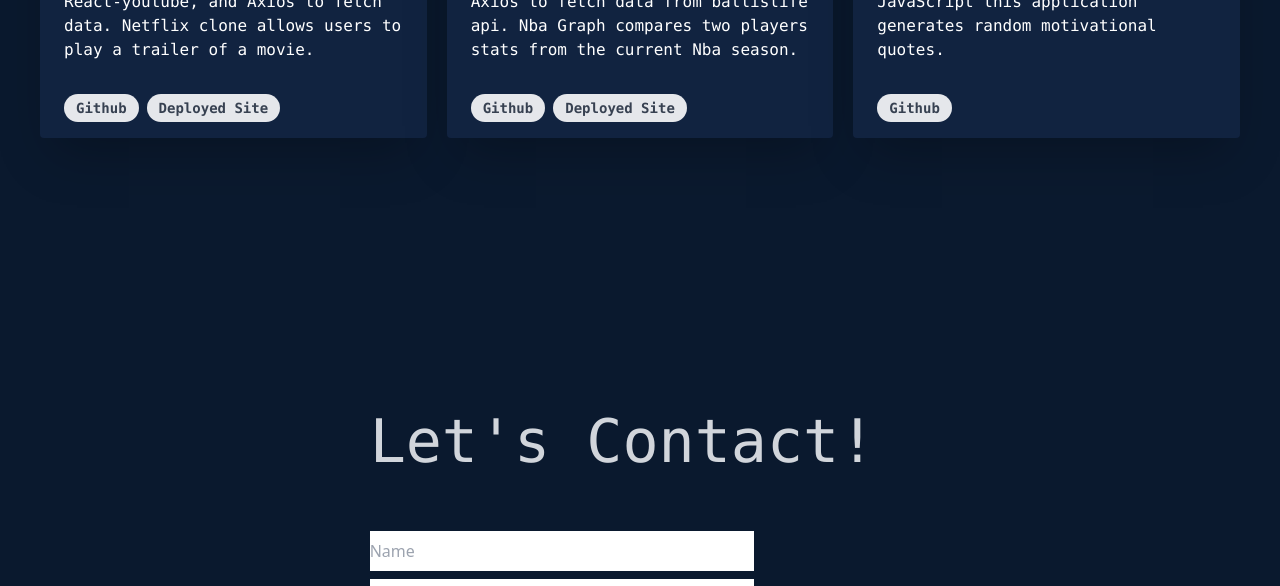
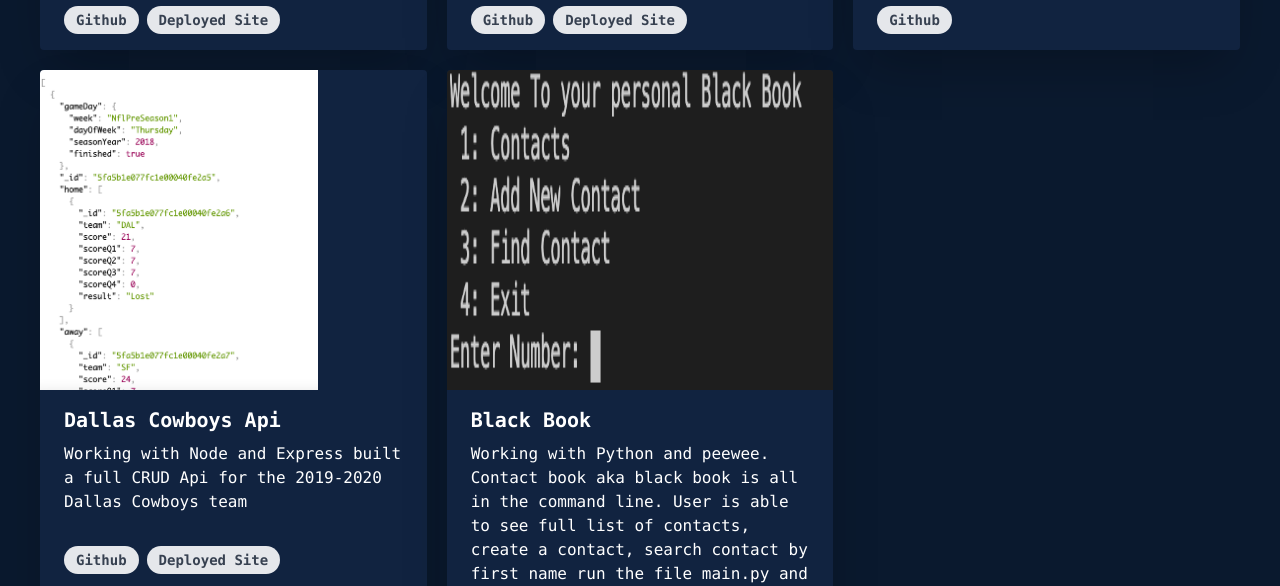
Before and after one commit to JeremiahSalley/portfoliov2, a React (Create React App) app in the folder portfolio/: page / in a window 1280 px wide. Shown: the part 2214-2800 px from the top of the page. Built offline with nearby package versions, Linux system fonts and the light colour scheme.

Commit message:
finished

```diff
--- a/portfolio/src/App.css
+++ b/portfolio/src/App.css
@@ -1,5 +1,6 @@
 .App {
   text-align: center;
+
 }
 
 .App-logo {
--- a/portfolio/src/App.js
+++ b/portfolio/src/App.js
@@ -16,14 +16,14 @@
   }
 
   return (
-    <>
+    <div style={{ background: "#0A192E",}}>
       <Navbar toggle={toggle}/>
       <SideBar isOpen={isOpen} toggle={toggle}/>
       <Home />
       <About />
       <Projects />
       <Contact />
-    </>
+    </div>
   );
 }
 
--- a/portfolio/src/Components/About.js
+++ b/portfolio/src/Components/About.js
@@ -1,5 +1,5 @@
 import React from "react";
-import profilepic from "../images/profilepic.JPG";
+// import profilepic from "../images/profilepic.JPG";
 
 function About() {
   return (
@@ -26,7 +26,7 @@
             <br />
             and develope new skills and concepts.
           </p>
-          <ol className="list-disc mt-6 grid justify-center grid-cols-4 ">
+          <ol className="list-disc mt-6 grid justify-center grid-cols-2  lg:grid-cols-4 ">
             <li>Html</li>
             <li>Css</li>
             <li>JavaScript es6</li>
@@ -37,9 +37,9 @@
             <li>Python</li>
           </ol>
         </div>
-        <div className="border-double border-4 border-white ml-6">
-          <img src={profilepic} alt="profilepic" className="float-right w-72" />
-        </div>
+        {/* <div className="border-double border-4 border-white ml-6 lg: visible">
+          <img src={profilepic} alt="profilepic" className="float-right w-72 " />
+        </div> */}
       </div>
     </>
   );
--- a/portfolio/src/Components/Contact.js
+++ b/portfolio/src/Components/Contact.js
@@ -29,14 +29,16 @@
   return (
     <>
       <div
-      className="h-screen flex items-center justify-center"
+        className="min-h-screen flex items-center justify-center lg:mt-0"
         style={{
           background: "#0A192E",
-      }} id='/contact'
+        }}
+        id="/contact"
       >
+
           <div>
-        <h1 className="text-6xl font-mono text-gray-300 mb-10">
-          Let's Contact!
+            <h1 className="text-2xl font-mono text-gray-300 mb-10  mt-96 lg:text-6xl lg:mt-0">
+              Let's Connect!
             </h1>
             <div className="container">
               <form onSubmit={sendEmail}>
@@ -44,7 +46,7 @@
                   <div className="col-8 form-group mx-auto ">
                     <input
                       type="text"
-                  className="form-control w-96 h-10"
+                      className="form-control w-80 h-10 lg:w-96"
                       placeholder="Name"
                       name="name"
                     />
@@ -52,7 +54,7 @@
                   <div className="col-8 form-group pt-2 mx-auto">
                     <input
                       type="email"
-                  className="form-control w-96 h-10"
+                      className="form-control w-80 h-10 lg:w-96"
                       placeholder="Email Address"
                       name="email"
                     />
@@ -60,14 +62,14 @@
                   <div className="col-8 form-group pt-2 mx-auto">
                     <input
                       type="text"
-                  className="form-control w-96 h-10"
+                      className="form-control w-80 h-10 lg:w-96"
                       placeholder="Subject"
                       name="subject"
                     />
                   </div>
                   <div className="col-8 form-group pt-2 mx-auto">
                     <textarea
-                  className="form-control w-96"
+                      className="form-control w-80 lg:w-96"
                       id=""
                       cols="30"
                       rows="8"
@@ -86,9 +88,13 @@
               </form>
             </div>
           </div>
-      <div className='grid grid-cols-1 gap-6 cursor-pointer'>
-        <GitHubIcon style={{ color: grey[300] }} fontSize="large" />
-        <LinkedInIcon fontSize="large" style={{ color: grey[300] }} />
+          <div className="grid grid-cols-1 gap-6 cursor-pointer mt-48 lg:mt-0">
+            <a href="https://github.com/JeremiahSalley">
+              <GitHubIcon style={{ color: grey[300] }} fontSize="large" className='ml-4'/>
+            </a>
+            <a href="https://www.linkedin.com/in/jeremiah-salley/">
+              <LinkedInIcon fontSize="large" style={{ color: grey[300] }} className='ml-4' />
+            </a>
           </div>
         </div>
     </>
--- a/portfolio/src/Components/Home.js
+++ b/portfolio/src/Components/Home.js
@@ -6,16 +6,16 @@
   return (
     <>
       <div
-        className="h-screen flex items-center justify-center"
+        className="h-screen flex items-center justify-center "
         style={{
           background: "#0A192E",
         }}
         id="/"
       >
-        <h1 className="text-6xl font-mono text-gray-300">Jeremiah Salley</h1>
+        <h1 className="text-2xl font-mono text-gray-300 sm:text-left md:text-6xl">Jeremiah Salley</h1>
         <ReactTypingEffect
-          className="mt-40 text-4xl font-mono text-gray-200"
-          text={["Full Stack Web Developer"]}
+          className="mt-56 text-xs font-mono text-gray-200 sm:text-left md: text-4xl"
+          text={["Software Developer"]}
           speed={100}
           eraseDelay={700}
         />
--- a/portfolio/src/Components/NavbarElement.js
+++ b/portfolio/src/Components/NavbarElement.js
@@ -33,7 +33,7 @@
 export const MobileIcon = styled.div`
   display: none;
 
-  @media screen and (max-width: 768px){
+  @media screen and (max-width: 780px){
       display: block;
       position: absolute;
       top: 1.4rem;
@@ -49,9 +49,9 @@
   align-items: center;
   list-style: none;
   text-align: center;
-  margin-right: -22px;
+  margin-left: 15rem;
 
-  @media screen and (max-width: 768px){
+  @media screen and (max-width: 780px){
       display: none;
   }
 `;
@@ -76,4 +76,5 @@
   font-size: 1.4rem;
   padding: 14px;
 
+
 `;
--- a/portfolio/src/Components/Projects.js
+++ b/portfolio/src/Components/Projects.js
@@ -3,17 +3,18 @@
 import NbaGraph from "../images/nbaGraph.png";
 import Motivational from "../images/MotivationalQuotes.png";
 import NetflixClone from "../images/popcornTime.png";
-
+import CowboysApi from "../images/CowboysApi.png";
+import pythonContactBook from "../images/pythonContactBook.png";
 
 function Projects() {
   return (
     <>
-
       <div
-      className="h-screen flex items-center justify-center text-white font-mono"
+        className="min-h-screen flex items-center justify-center text-white font-mono  lg:mt-0"
         style={{
           background: "#0A192E",
-      }} id='/portfolio'
+        }}
+        id="/portfolio"
       >
         <div className="p-10 grid grid-cols-1 sm:grid-cols-1 md:grid-cols-3 lg:grid-cols-3 xl:grid-cols-3 gap-5">
           {/* <!--Card 1--> */}
@@ -89,7 +90,7 @@
               background: "#112340",
             }}
           >
-          <img class="h-80" src={Motivational} alt="Forest" />
+            <img class="h-80 w-max" src={Motivational} alt="Forest" />
             <div class="px-6 py-4">
               <div class="font-bold text-xl mb-2 ">Motivational Quotes</div>
               <p class=" text-base">
@@ -98,10 +99,75 @@
               </p>
             </div>
             <div class="px-6 pt-4 pb-2">
-            <Link href='https://github.com/JeremiahSalley/RandomQuotes'>
+              <Link href="https://github.com/JeremiahSalley/RandomQuotes">
                 <button>
                   <span class="inline-block bg-gray-200 rounded-full px-3 py-1 text-sm font-semibold text-gray-700 mr-2 mb-2">
                     Github
+                  </span>
+                </button>
+              </Link>
+            </div>
+          </div>
+
+          {/* Card 4 */}
+          <div
+            class="rounded overflow-hidden shadow-2xl "
+            style={{
+              background: "#112340",
+            }}
+          >
+            <img class="h-80  w-max" src={CowboysApi} alt="Cowboys" />
+            <div class="px-6 py-4">
+              <div class="font-bold text-xl mb-2">Dallas Cowboys Api</div>
+              <p class=" text-base">
+                Working with Node and Express built a full CRUD Api for the 2019-2020 Dallas Cowboys
+                team
+              </p>
+            </div>
+            <div class="px-6 pt-4 pb-2">
+              <Link href="https://github.com/JeremiahSalley/JSON-API">
+                <button>
+                  <span class="inline-block bg-gray-200 rounded-full px-3 py-1 text-sm font-semibold text-gray-700 mr-2 mb-2">
+                    Github
+                  </span>
+                </button>
+              </Link>
+              <Link href='https://young-ravine-83271.herokuapp.com/schedule'>
+                <button>
+                  <span class="inline-block bg-gray-200 rounded-full px-3 py-1 text-sm font-semibold text-gray-700 mr-2 mb-2">
+                    Deployed Site
+                  </span>
+                </button>
+              </Link>
+            </div>
+          </div>
+          {/* Card 5 */}
+          <div
+            class="rounded overflow-hidden shadow-2xl "
+            style={{
+              background: "#112340",
+            }}
+          >
+            <img class="h-80  w-max" src={pythonContactBook} alt="Contact" />
+            <div class="px-6 py-4">
+              <div class="font-bold text-xl mb-2">Black Book</div>
+              <p class=" text-base">
+                Working with Python and peewee. Contact book aka black book is all in the command line.
+                User is able to see full list of contacts, create a contact, search contact by first name run the file main.py and follow the propmt.
+              </p>
+            </div>
+            <div class="px-6 pt-4 pb-2">
+              <Link href="https://github.com/JeremiahSalley/Contact-book">
+                <button>
+                  <span class="inline-block bg-gray-200 rounded-full px-3 py-1 text-sm font-semibold text-gray-700 mr-2 mb-2">
+                    Github
+                  </span>
+                </button>
+              </Link>
+              <Link href='https://github.com/JeremiahSalley/Contact-book'>
+                <button>
+                  <span class="inline-block bg-gray-200 rounded-full px-3 py-1 text-sm font-semibold text-gray-700 mr-2 mb-2">
+                    Deployed Site
                   </span>
                 </button>
               </Link>
--- a/portfolio/src/Components/SideBarElements.js
+++ b/portfolio/src/Components/SideBarElements.js
@@ -20,6 +20,7 @@
 
 export const CloseIcon = styled(FaTimes)`
     color: #fff;
+    margin-right: 25px;
 `
 
 export const Icon = styled.div`
```
Also changed, not shown: portfolio/src/images/CowboysApi.png (added), portfolio/src/images/pythonContactBook.png (added). Lines whose indentation alone changed are shown as unchanged.
